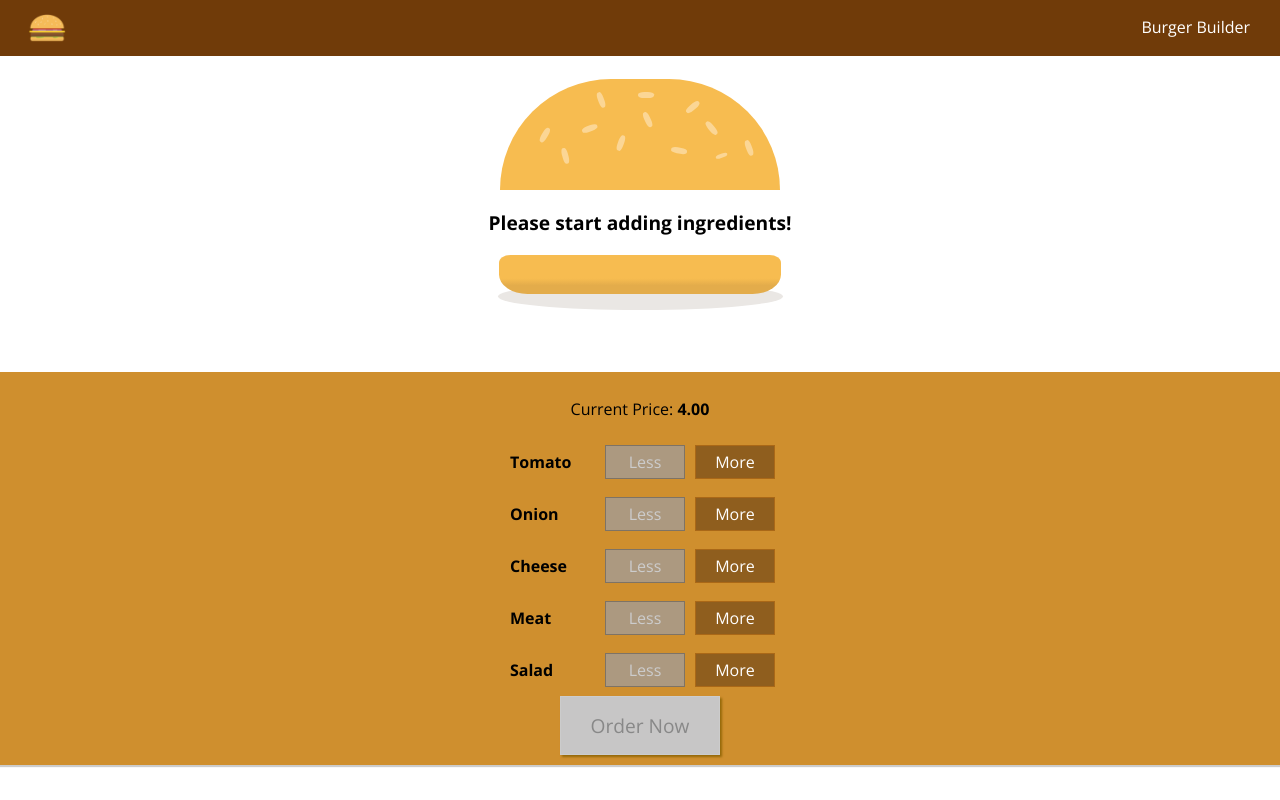
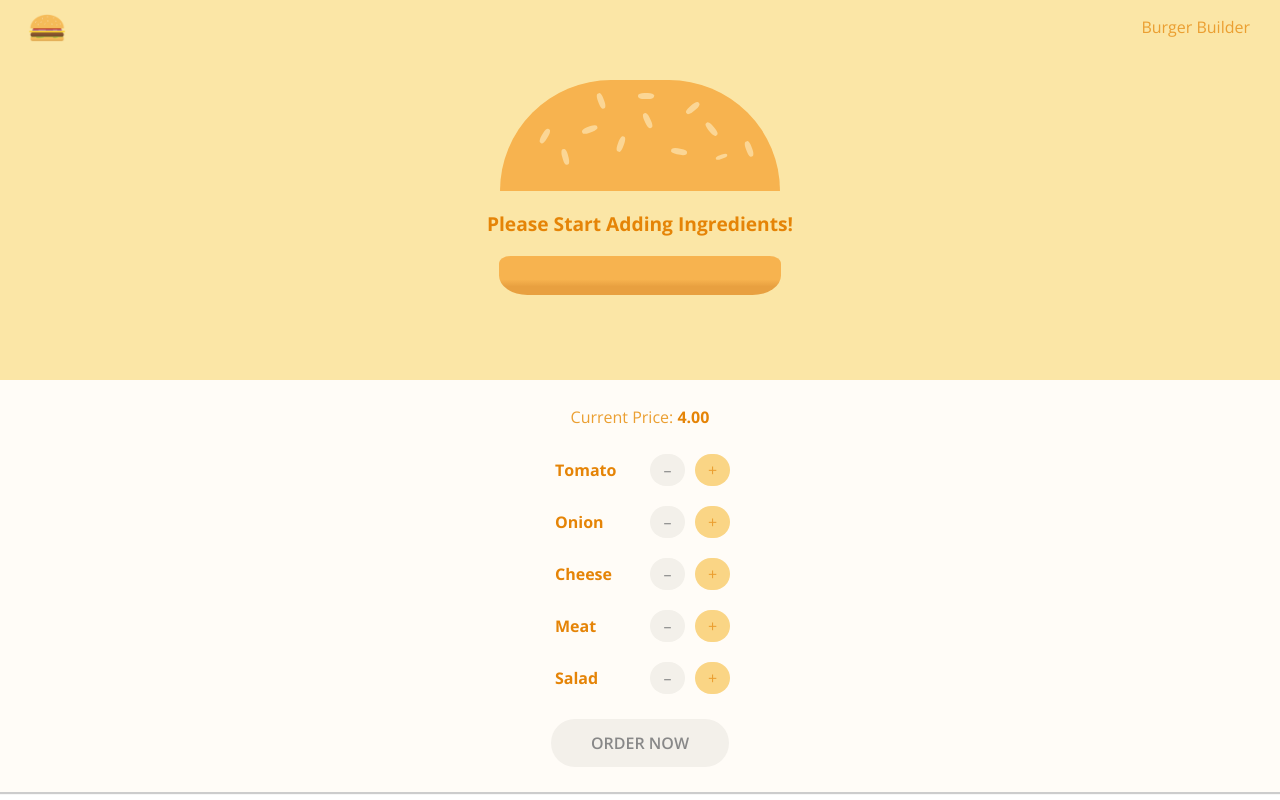
Before and after one commit to Palinana/burger-builder, a React (Create React App) app: page / in a window 1280 px wide. Built offline with nearby package versions, Linux system fonts and the light colour scheme.

Commit message:
added styles to the burger builder page

```diff
--- a/src/components/Burger/BuildControls/BuildControl/BuildControl.js
+++ b/src/components/Burger/BuildControls/BuildControl/BuildControl.js
@@ -9,11 +9,11 @@ const BuildControl = (props) => (
             className={classes.Less}
             onClick={props.removed}
             disabled={props.disabled}
-        >Less</button>
+        >&#8211;</button>
         <button
             className={classes.More}
             onClick={props.added}
-        >More</button>
+        >&#43;</button>
     </div>
 )
 
--- a/src/components/Burger/BuildControls/BuildControl/BuildControl.module.css
+++ b/src/components/Burger/BuildControls/BuildControl/BuildControl.module.css
@@ -10,48 +10,50 @@
     font: inherit;
     padding: 5px;
     margin: 0 5px;
-    width: 80px;
-    border: 1px solid #AA6817;
+    width: 35px;
+    border-radius: 38px;
+    border: none;
     cursor: pointer;
     outline: none;
+    text-align: center;
 }
 
 
 .BuildControl button:disabled {
-    background-color: #AC9980;
-    border: 1px solid #7E7365;
-    color: #ccc;
+    background-color: #F3F0EA;
+    color: #888888;
     cursor: default;
 }
 
 .BuildControl button:hover:disabled {
-    background-color: #AC9980;
-    color: #ccc;
+    background-color: rgb(230, 227, 221);
+    color: #888888;
     cursor: not-allowed;
 }
 
 .Label {
     padding: 10px;
-    font-weight: bold;
+    font-weight: 700;
     width: 80px;
+    color: #E58407;
 }
 
 .BuildControl .Less {
-    background-color: #D39952;
-    color: white;
+    background-color: #fbe6a6;
+    color: #EB9F31
 }
 
 .BuildControl .More {
-    background-color: #8F5E1E;
-    color: white;
+    background-color: #FAD585;
+    color: #EB9F31
 }
 
 .BuildControl .Less:hover, .BuildControl .Less:active {
-    background-color: #DAA972;
+    background-color: #f3dc97;
     color: white;
 }
 
 .BuildControl .More:hover,.BuildControl .More:active {
-    background-color: #99703F;
+    background-color: rgb(245, 206, 121);
     color: white;
 }
--- a/src/components/Burger/BuildControls/BuildControls.js
+++ b/src/components/Burger/BuildControls/BuildControls.js
@@ -13,7 +13,7 @@ const controls = [
 
 const BuildControls = props => (
     <div className={classes.BuildControls}>
-        <p>
+        <p className={classes.OrderPrice}>
             Current Price: <strong>{props.price.toFixed(2)}</strong>
         </p>
         {controls.map(ctrl => (
@@ -30,7 +30,7 @@ const BuildControls = props => (
             disabled={!props.purchasable}
             onClick={props.ordered}
         >
-            Order Now
+            ORDER NOW
         </button>
     </div>
 )
--- a/src/components/Burger/BuildControls/BuildControls.module.css
+++ b/src/components/Burger/BuildControls/BuildControls.module.css
@@ -1,6 +1,6 @@
 .BuildControls {
     width: 100%;
-    background-color: #CF8F2E;
+    background-color: #FFFCF7;
     display: flex;
     flex-flow: column;
     align-items: center;
@@ -9,29 +9,42 @@
     padding: 10px 0;
 }
 
+.OrderPrice {
+    color: #EB9F31;
+}
+
+.OrderPrice strong {
+    color: #E58407;
+}
+
 .OrderButton {
-    background-color: #DAD735;
+    background-color: #fbe6a6;
+    color: #E58407;
     outline: none;
     cursor: pointer;
-    border: 1px solid #966909;
-    color: #966909;
     font-family: inherit;
-    font-size: 1.2em;
-    padding: 15px 30px;
-    box-shadow: 2px 2px 2px #966909;
+    font-weight: 600;
+    font-size: 1em;
+    padding: 13px 40px;
+    margin: 15px 0;
+    border-radius: 100px;
+    border: none;
 }
 
 .OrderButton:hover, .OrderButton:active {
-    background-color: #A0DB41;
-    border: 1px solid #966909;
-    color: #966909;
+    color: rgb(236, 234, 228);
 }
 
 .OrderButton:disabled {
-    background-color: #C7C6C6;
+    background-color: #F3F0EA;
+    color: #888888;
+    cursor: not-allowed
+}
+
+.OrderButton:hover:disabled {
+    background-color: rgb(230, 227, 221);
+    color: #888888;
     cursor: not-allowed;
-    border: 1px solid #ccc;
-    color: #888888;
 }
 
 .OrderButton:not(:disabled) {
--- a/src/components/Burger/Burger.js
+++ b/src/components/Burger/Burger.js
@@ -15,7 +15,7 @@ const Burger = props => {
             return arr.concat(el);
         }, []);
     if (transformedIngredients.length === 0) {
-        transformedIngredients = <p>Please start adding ingredients!</p>;
+        transformedIngredients = <p className={classes.Start}>Please Start Adding Ingredients!</p>;
     }
 
     return (
--- a/src/components/Burger/Burger.module.css
+++ b/src/components/Burger/Burger.module.css
@@ -6,6 +6,10 @@
     text-align: center;
     font-weight: bold;
     font-size: 1.2rem;
+}
+
+.Start {
+    color: #E58407;
 }
 
 @media (min-width: 1000px) and (min-height: 700px) {
--- a/src/components/Burger/BurgerIngredient/BurgerIngredient.module.css
+++ b/src/components/Burger/BurgerIngredient/BurgerIngredient.module.css
@@ -2,9 +2,9 @@
     position: relative;
     height: 13%;
     width: 65%;
-    background: linear-gradient(to bottom, #f7bc50 60%, #e3ac4b 78%);
+    background: linear-gradient(to bottom, #f7b34f 60%, #e8a040 78%);
     border-radius: 0 0 30px 30px;
-    margin: 2% auto;
+    margin: 0 auto;
 }
 
 .BreadBottom:before {
@@ -14,7 +14,7 @@
     left: -12%;
     width: 25%;
     height: 100%;
-    background: linear-gradient(to bottom, #f7bc50 60%, #e3ac4b 78%);
+    background: linear-gradient(to bottom, #f7b34f 60%, #e8a040 78%);
     border-radius: 20% 0 0 50%;
 }
 
@@ -25,29 +25,27 @@
     right: -12%;
     width: 25%;
     height: 100%;
-    background: linear-gradient(to bottom, #f7bc50 60%, #e3ac4b 78%);
+    background: linear-gradient(to bottom, #f7b34f 60%, #e8a040 78%);
     border-radius: 0 20% 50% 0;
 }
-
+/*
 .Shadow {
     position: absolute;
     bottom: -40%;
-    /* left: 0;
-    width: 100%; */
     left: -28px;
     width: 125%;
     height: 70%;
     background: #eae7e4;
     border-radius: 50%;
     z-index: -100
-}
+} */
 
 .BreadTop {
     height: 37%;
     width: 80%;
-    background: #f7bc50;
+    background: #f7b34f;
     border-radius: 155px 155px 0 0;
-    margin: 2% auto;
+    margin: 0 auto;
     position: relative;
 }
 .BreadTop span {
--- a/src/components/Navigation/NavigationItems/NavigationItem/NavigationItem.module.css
+++ b/src/components/Navigation/NavigationItems/NavigationItem/NavigationItem.module.css
@@ -6,7 +6,7 @@
 }
 
 .NavigationItem a {
-    color: #8f5c2c;
+    color: #EB9F31;
     text-decoration: none;
     width: 100%;
     box-sizing: border-box;
@@ -16,7 +16,7 @@
 .NavigationItem a:hover,
 .NavigationItem a:active,
 .NavigationItem a.active {
-    color: #00a8e4;
+    color: #E58407;
 }
 
 @media (min-width: 500px) {
@@ -29,7 +29,7 @@
     }
 
     .NavigationItem a {
-        color: white;
+        color: #EB9F31;
         height: 100%;
         padding: 16px 10px;
         border-bottom: 4px solid transparent;
@@ -38,8 +38,6 @@
     .NavigationItem a:hover,
     .NavigationItem a:active,
     .NavigationItem a.active {
-        background-color: #8f5c2c;
-        border-bottom: 4px solid #40a4c8;
-        color: white;
+        border-bottom: 4px solid #7EC1D2;
     }
 }
--- a/src/components/Navigation/SideDrawer/DrawerToggle/DrawerToggle.module.css
+++ b/src/components/Navigation/SideDrawer/DrawerToggle/DrawerToggle.module.css
@@ -13,7 +13,7 @@
 .DrawerToggle div {
     width: 90%;
     height: 3px;
-    background-color: white;
+    background-color: #EB9F31;
 }
 
 @media (min-width: 500px) {
--- a/src/components/Navigation/Toolbar/Toolbar.module.css
+++ b/src/components/Navigation/Toolbar/Toolbar.module.css
@@ -4,7 +4,7 @@
     position: fixed;
     top: 0;
     left: 0;
-    background-color: #703B09;
+    background-color: #fbe6a6;
     display: flex;
     justify-content: space-between;
     align-items: center;
--- a/src/hoc/Layout/Layout.module.css
+++ b/src/hoc/Layout/Layout.module.css
@@ -1,3 +1,5 @@
 .Content {
-    margin-top: 72px;
+    margin-top: 55px;
+    padding-top: 25px;
+    background: #fbe6a6;
 }
```
